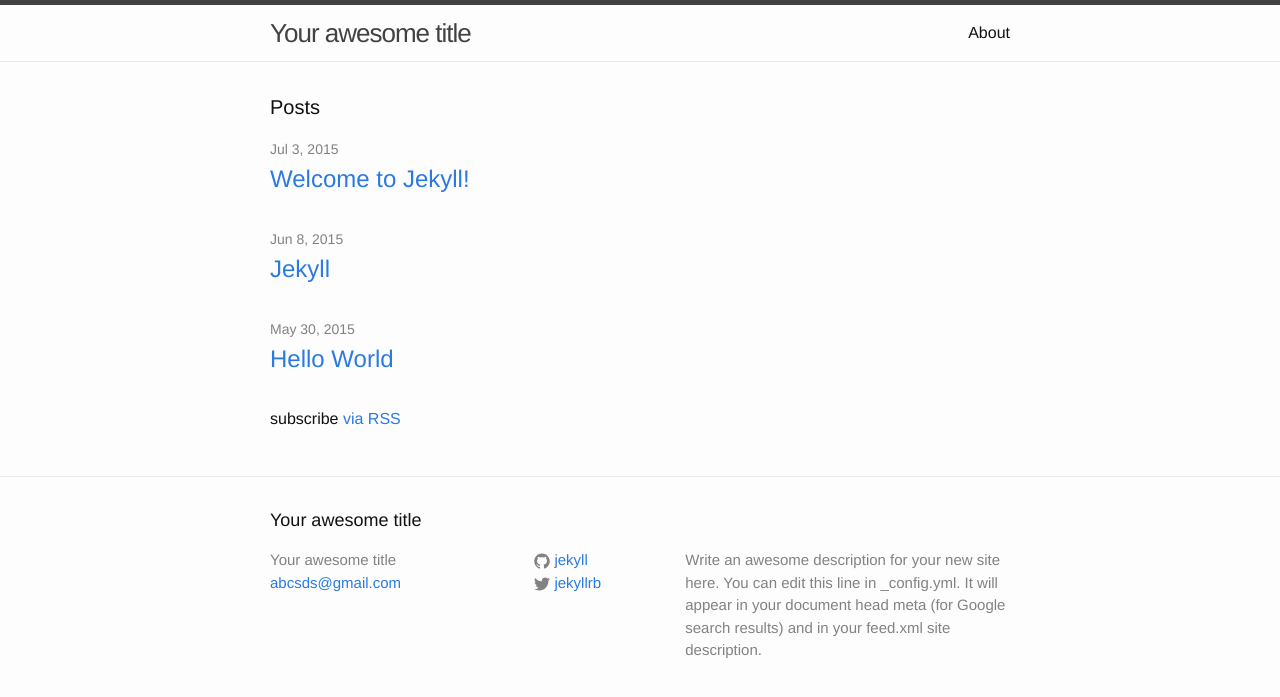
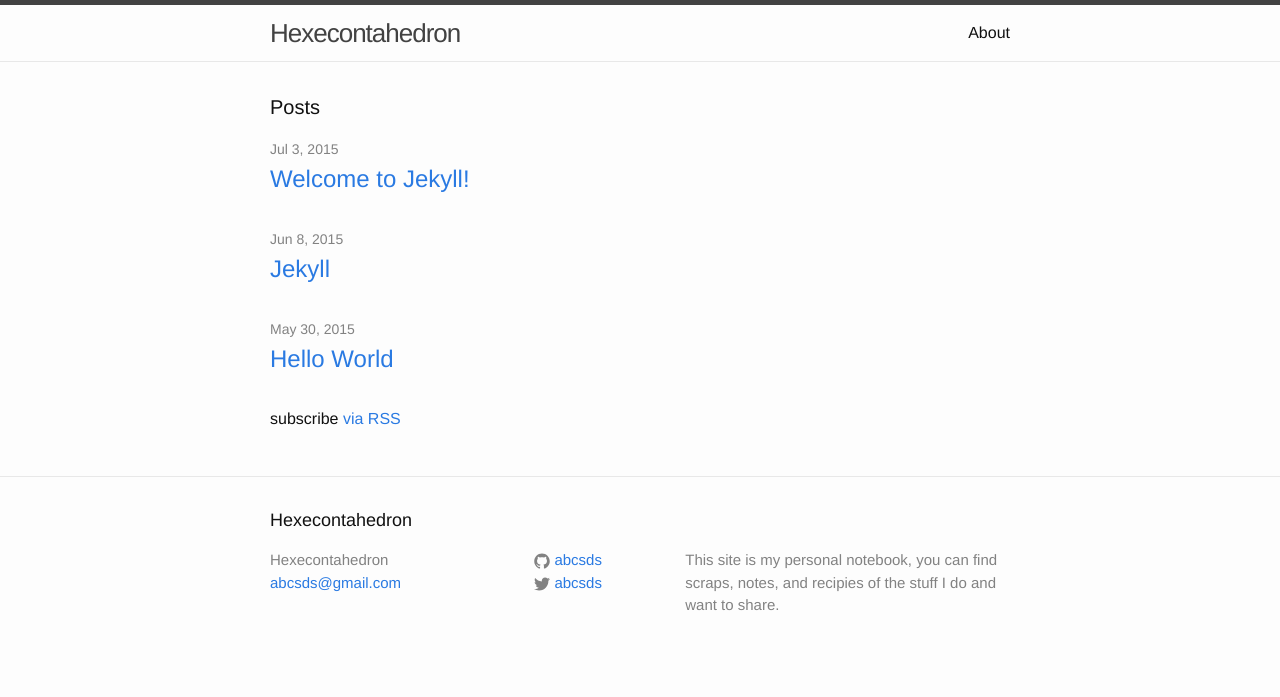
Before and after one commit to abcsds/hexecontahedron, a Jekyll site: the page built from index.html, in a window 1280 px wide. Shown: the top 697 px of the page. Built offline with Jekyll 4.4.1, drawn with Linux system fonts in a browser that asks for light colours.

Commit message:
Update confi

```diff
--- a/_config.yml
+++ b/_config.yml
@@ -1,14 +1,12 @@
 # Site settings
-title: Your awesome title
+title: Hexecontahedron
 email: abcsds@gmail.com
 description: > # this means to ignore newlines until "baseurl:"
-  Write an awesome description for your new site here. You can edit this
-  line in _config.yml. It will appear in your document head meta (for
-  Google search results) and in your feed.xml site description.
+  This site is my personal notebook, you can find scraps, notes, and recipies of the stuff I do and want to share.
 baseurl: "" # the subpath of your site, e.g. /blog/
-url: "http://abcsds.github.io/hexecontahedron" # the base hostname & protocol for your site
-twitter_username: jekyllrb
-github_username:  jekyll
+url: "hexecontahedron.com" # the base hostname & protocol for your site
+twitter_username: abcsds
+github_username:  abcsds
 
 # Build settings
 markdown: kramdown
```
